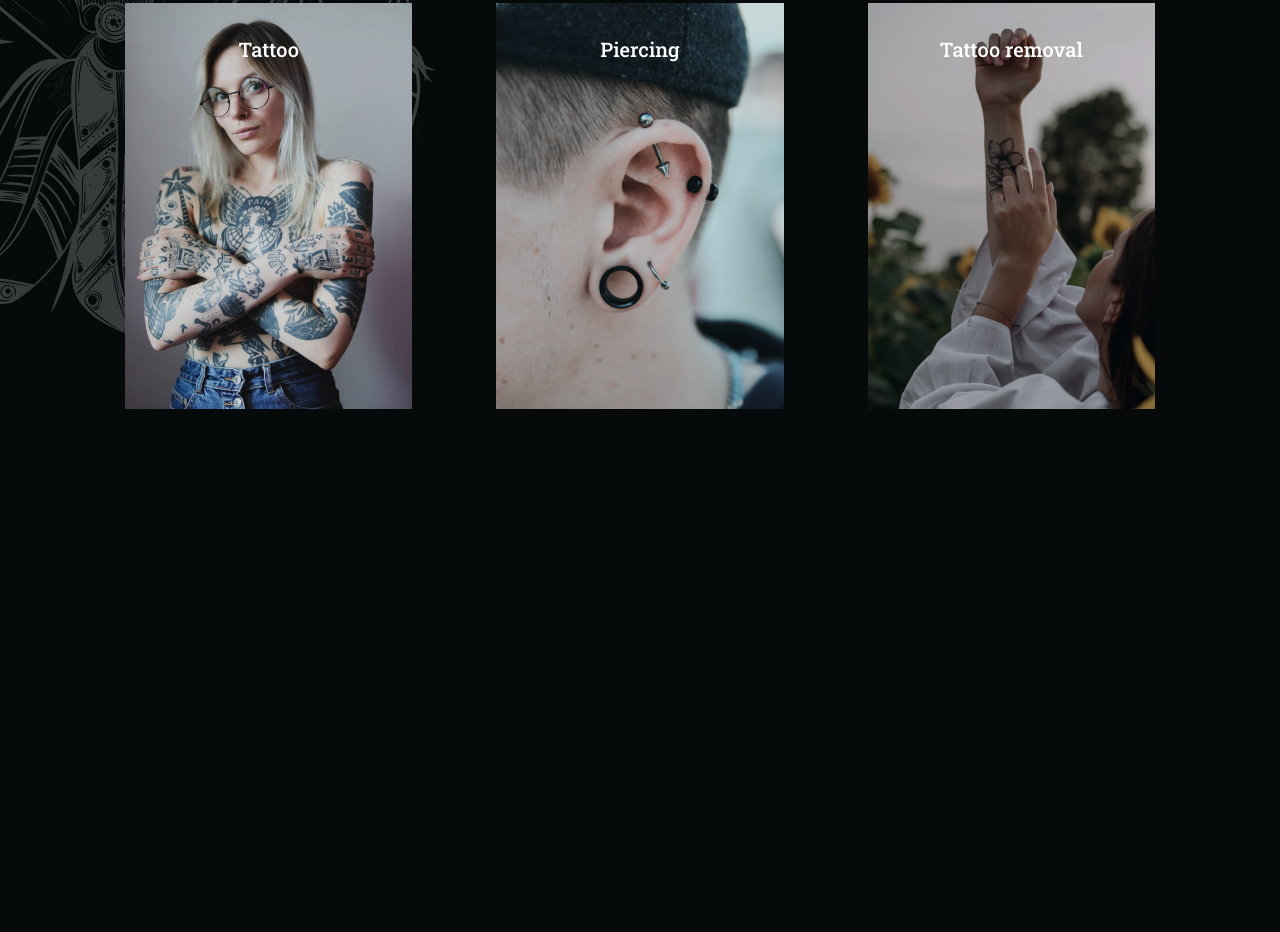
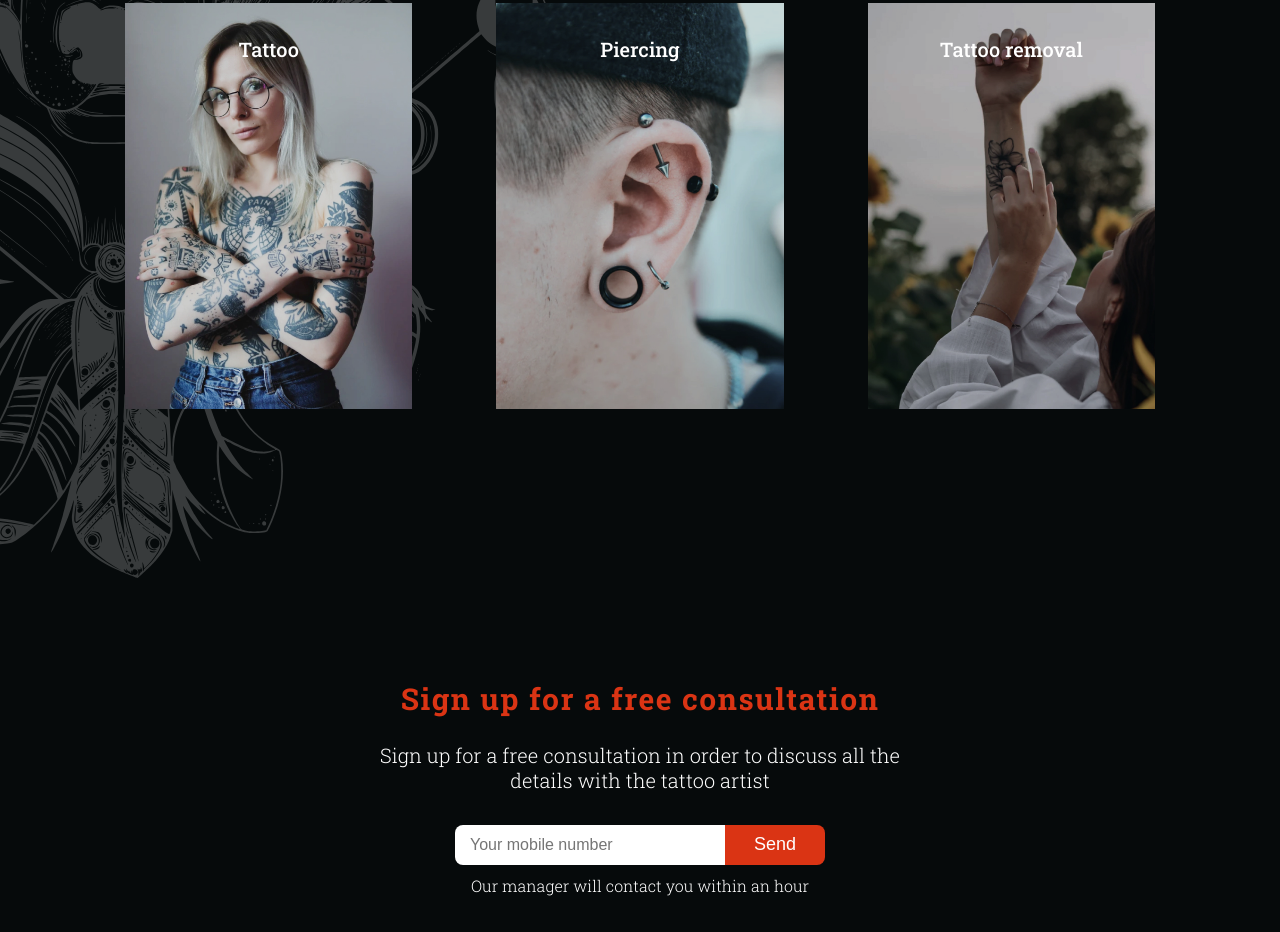
Before and after one commit to rammfall-edu/tattoo, a plain HTML site: page index.html in a window 1280 px wide. Shown: the part 2235-3167 px from the top of the page. Before the commit the page ends 2867 px from the top, so only its background shows below. Drawn offline with Linux system fonts and the light colour scheme; a web font is replaced by a local one.

Commit message:
Complete contact form

```diff
--- a/index.html
+++ b/index.html
@@ -78,7 +78,7 @@
         <div class="container-small">
             <img src="images/tattoo.jpg" alt="tattoo">
             <div class="about-content">
-                <h2 class="title">
+                <h2 class="title-outline">
                     About us
                 </h2>
                 <p>
@@ -96,7 +96,7 @@
         <div class="advantages">
             <div class="container">
 
-                <h3>
+                <h3 class="title">
                     Why should you choose us?
                 </h3>
                 <ul>
@@ -138,7 +138,7 @@
 
     <section class="services">
         <div class="container-small">
-            <h2 class="title title-center">
+            <h2 class="title-outline title-center">
                 Our services
             </h2>
             <ul>
@@ -166,6 +166,30 @@
 
     <!--END SERVICES-->
 
+    <!--START SIGN-IN-->
+
+    <section class="sign-in">
+        <div class="container">
+            <div class="sign-in-content">
+                <h2 class="title title-center">
+                    Sign up for a free consultation
+                </h2>
+                <p>
+                    Sign up for a free consultation in order to discuss all the details with the tattoo artist
+                </p>
+                <form action="">
+                    <input type="tel" name="tel" placeholder="Your mobile number">
+                    <button type="submit">Send</button>
+                </form>
+                <p>
+                    Our manager will contact you within an hour
+                </p>
+            </div>
+        </div>
+    </section>
+
+    <!--END SIGN-IN-->
+
 </main>
 
 <!--END MAIN-->
--- a/styles/about.css
+++ b/styles/about.css
@@ -29,12 +29,6 @@
 }
 
 .advantages h3 {
-    color: #DA3414;
-    letter-spacing: 0.05em;
-    font-size: 3rem;
-    line-height: 1;
-    font-weight: bold;
-    margin-bottom: 62px;
 }
 
 .advantages ul {
--- a/styles/general.css
+++ b/styles/general.css
@@ -19,6 +19,15 @@ html {
 }
 
 .title {
+    color: #DA3414;
+    letter-spacing: 0.05em;
+    font-size: 3rem;
+    line-height: 1;
+    font-weight: bold;
+    margin-bottom: 62px;
+}
+
+.title-outline {
     font-size: 3rem;
     line-height: 1;
     letter-spacing: 0.05em;
@@ -28,7 +37,7 @@ html {
     text-align: center;
 }
 
-.title::after {
+.title-outline::after {
     content: '';
     display: block;
     width: 171px;
--- a/styles/index.css
+++ b/styles/index.css
@@ -4,3 +4,4 @@
 @import "hero.css";
 @import "about.css";
 @import "services.css";
+@import "sign-in.css";
--- a/styles/reset.css
+++ b/styles/reset.css
@@ -369,3 +369,9 @@ a {
     color: inherit;
     text-decoration: none;
 }
+
+input,
+button {
+    border: none;
+    background-color: transparent;
+}
--- /dev/null
+++ b/styles/sign-in.css
@@ -0,0 +1,60 @@
+.sign-in {
+    padding-top: 52px;
+    padding-bottom: 36px;
+    text-align: center;
+}
+
+.sign-in h2 {
+    margin-bottom: 29px;
+}
+
+.sign-in-content {
+    width: 45%;
+    margin-left: auto;
+    margin-right: auto;
+}
+
+.sign-in p:first-of-type {
+    font-size: 2rem;
+    line-height: 1.25;
+    font-weight: 300;
+    margin-bottom: 32px;
+}
+
+form {
+    margin-bottom: 11px;
+    width: 370px;
+    display: flex;
+    margin-left: auto;
+    margin-right: auto;
+    border-radius: 8px;
+    overflow: hidden;
+}
+
+input {
+    flex-grow: 1;
+    background-color: white;
+    font-size: 1.6rem;
+    line-height: 1.25;
+    color: #000000;
+    font-weight: 500;
+    padding: 10px 15px;
+}
+
+button {
+    min-width: 100px;
+    background-color: #DA3414;
+    color: white;
+    font-size: 1.8rem;
+    line-height: 1.11;
+}
+
+input::placeholder {
+    font-weight: 300;
+}
+
+.sign-in p:last-child {
+    font-size: 1.6rem;
+    line-height: 1.25;
+    font-weight: 300;
+}
```
